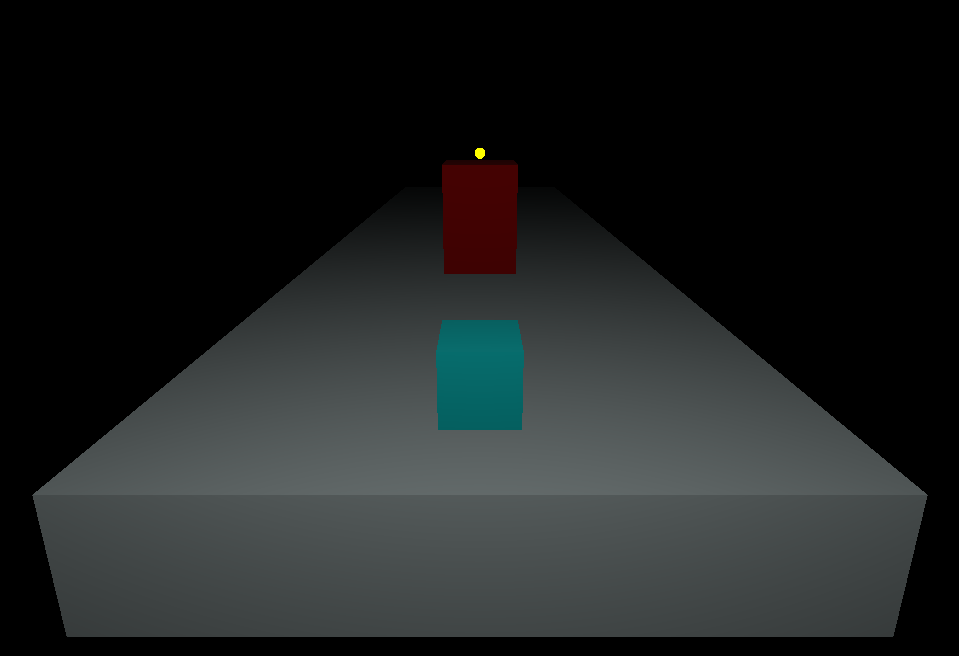
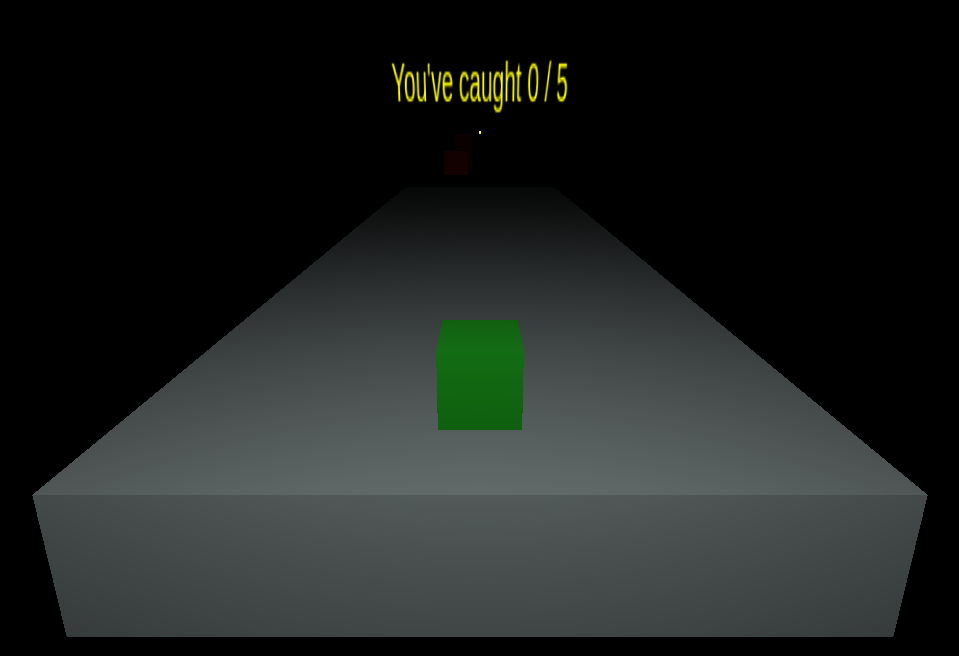
Before and after one commit to john1183-prog/first-three-js-game, a plain HTML site: page index.html in a window 1280 px wide. Shown: the part 144-800 px from the top of the page, without its empty margins (160-1119 px from the left). Drawn offline with nearby package versions, Linux system fonts and the light colour scheme; animation ran at ten frames a second.

Commit message:
Increased game goal and made it more efficient

```diff
--- a/index.html
+++ b/index.html
@@ -12,9 +12,12 @@
     </style>
   </head>
   <body>
-    <script src="https://cdn.jsdelivr.net/npm/three@0.160.0/build/three.min.js"></script>
+    <!-- <script src="https://cdn.jsdelivr.net/npm/three@0.160.0/build/three.min.js"></script> -->
+    <script src="three.min.js"></script>
     <script>
-      alert("Welcome to my 3d game!!!!! The goal is to catch the yellow ball without getting hit. Use the arrow keys or swipe to avoid obstacles on the way. Good luck!")
+      alert(
+        "Welcome to my 3d game!!!!! The goal is to catch the yellow ball without getting hit. Use the arrow keys or swipe to avoid obstacles on the way. Good luck!"
+      );
       const scene = new THREE.Scene();
       const camera = new THREE.PerspectiveCamera(
         75,
@@ -33,7 +36,7 @@
       const getItShapeGeometry = new THREE.SphereGeometry(0.1, 37, 37);
       const platformGeometry = new THREE.BoxGeometry(5, 1, 15);
       const mainGeometry = new THREE.BoxGeometry(0.5, 0.5, 0.5);
-      const material = new THREE.MeshStandardMaterial({ color: 0x00ffff });
+      const material = new THREE.MeshStandardMaterial({ color: 0x30ff30 });
       const obstacleMaterial = new THREE.MeshStandardMaterial({
         color: 0xff0000,
       });
@@ -43,6 +46,58 @@
       const getItShapeMaterial = new THREE.MeshBasicMaterial({
         color: 0xffff00,
       });
+
+      // text part
+      const canvas = document.createElement("canvas");
+      // canvas.width = 512;
+      // canvas.height = 256;
+      const ctx = canvas.getContext("2d");
+
+      function setText(text, color) {
+        let lineHeight = 20;
+        let maxWidth = 200;
+        ctx.font = "20px Arial";
+        // canvas.width = maxWidth + 20;
+
+        let words = text.split(" ");
+        let lines = [];
+        let currentLine = words[0];
+
+        for (let i = 1; i < words.length; i++) {
+          let testLine = currentLine + " " + words[i];
+          let metrics = ctx.measureText(testLine);
+          if (metrics.width > maxWidth) {
+            lines.push(currentLine);
+            currentLine = words[i];
+          } else {
+            currentLine = testLine;
+          }
+        }
+        lines.push(currentLine);
+        let topPadding = 20;
+        let bottomPadding = 20;
+        canvas.height = topPadding + lines.length * lineHeight + bottomPadding;
+
+        // ctx.clearRect(0, 0, canvas.width, canvas.height);
+        ctx.fillStyle = color;
+        ctx.font = "20px Arial";
+        ctx.textAlign = "center";
+        ctx.textBaseline = "top";
+        for (let i = 0; i < lines.length; i++) {
+          let y = topPadding + i * lineHeight;
+          ctx.fillText(lines[i], canvas.width / 2, y);
+        }
+        texture.needsUpdate = true;
+      }
+
+      const texture = new THREE.CanvasTexture(canvas);
+
+      const plane = new THREE.Mesh(
+        new THREE.PlaneGeometry(4, 2),
+        new THREE.MeshBasicMaterial({ map: texture, transparent: true })
+      );
+      scene.add(plane);
+      plane.position.set(0, 3, 3);
 
       const mainBox = new THREE.Box3();
       const obstacleBox = new THREE.Box3();
@@ -62,9 +117,15 @@
       scene.add(getItShape);
 
       main.position.set(0, 1, 7);
-      obstacle.position.set(0, 1, 0);
-      jumpObstacle.position.set(0, 1, -5);
-      getItShape.position.set(0, 2, -5);
+      obstacle.position.z = -25;
+      jumpObstacle.position.z = -15;
+      getItShape.position.set(0, 2, -35);
+
+      const obstacles = [obstacle, jumpObstacle];
+      obstacles.forEach((e) => {
+        e.position.x = [-1, 0, 1][Math.floor(Math.random() * 3)];
+        e.position.y = 1;
+      });
 
       const light = new THREE.PointLight(0xffffff, 10);
       light.position.set(0, 4, 10);
@@ -73,11 +134,15 @@
       var turnRight = false;
       var turnLeft = false;
       var djump = 0.04;
+      var dbounce = 0.1;
       var goal;
       var gameOver = false;
       var score = 0;
-      const obstacles = [obstacle, jumpObstacle];
       const obstacleBoxes = [obstacleBox, jumpObstacleBox];
+      var catches = 0;
+      var goalCatches = 5;
+      var bounceBack = false;
+      setText(`You've caught ${catches} / ${goalCatches}`, "yellow");
 
       function animate() {
         const id = requestAnimationFrame(animate);
@@ -87,37 +152,71 @@
           if (e.position.z < 7) {
             e.position.z += 0.05;
           } else {
-            e.position.z = 0;
+            e.position.z = -5;
             e.position.x = [-1, 0, 1][Math.floor(Math.random() * 3)];
           }
         });
 
+        mainBox.setFromObject(main);
+        obstacleBox.setFromObject(obstacle);
+        jumpObstacleBox.setFromObject(jumpObstacle);
+
+        if (bounceBack) {
+          if (getItShape.position.z >= -15) {
+            getItShape.position.z -= 0.1;
+            getItShape.position.y -= dbounce;
+            if (getItShape.position.y <= 1) {
+              dbounce = -dbounce;
+              catches++;
+            }
+          } else {
+            getItShape.position.y = 2;
+            bounceBack = false;
+            dbounce = Math.abs(dbounce);
+            getItShape.position.x = [-1, 0, 1][Math.floor(Math.random() * 3)];
+          }
+        } else {
+          getItShapeBox.setFromObject(getItShape);
           if (getItShape.position.z < 10) {
             getItShape.position.z += 0.1;
           } else {
-            getItShape.position.z = 0;
+            getItShape.position.z = -10;
             getItShape.position.x = [-1, 0, 1][Math.floor(Math.random() * 3)];
           }
+        }
 
-        mainBox.setFromObject(main);
-        obstacleBox.setFromObject(obstacle);
-        jumpObstacleBox.setFromObject(jumpObstacle);
-        getItShapeBox.setFromObject(getItShape);
         obstacleBoxes.forEach((e) => {
           if (mainBox.intersectsBox(e)) {
+            // cancelAnimationFrame(id);
+            // console.log("You've been hit!!! and score is", score);
+            setText(
+              `You've been hit!!   But scored ${score} and you've caught ${catches} / ${goalCatches}`,
+              "red"
+            );
+            alert(
+              `You've been hit!!   But scored ${score} and you've caught ${catches} / ${goalCatches}`,
+              "red"
+            );
             gameOver = true;
-            cancelAnimationFrame(id);
-            console.log("You've been hit!!! and score is", score);
-            alert(`You've been hit!! but scored ${score}!!!`);
           }
         });
         if (mainBox.intersectsBox(getItShapeBox)) {
+          setText(`You've caught ${catches} / ${goalCatches}`, "yellow");
+          // console.log(catches);
+          bounceBack = true;
+          if (catches >= goalCatches) {
+            // console.log("You've caught it!!! with a score of", score);
+            setText(
+              `You've caught them all!!!   With a score of ${score}!!!`,
+              "yellow"
+            );
+            alert(
+              `You've caught them all!!!   With a score of ${score}!!!`,
+              "yellow"
+            );
             gameOver = true;
-            cancelAnimationFrame(id);
-            console.log("You've caught it!!! with a score of", score);
-            alert(`You've caught it!!! with a score of ${score}!!!`);
           }
-        // console.log(main.position.x);
+        }
         if (jump) {
           main.rotation.x += -0.1;
           main.position.y <= 2.5 ? (djump = djump) : (djump = -djump);
@@ -174,7 +273,6 @@
             turnLeft = false;
           }
         }
-        userInputFunction();
         renderer.render(scene, camera);
       }
       var clientX, clientY, dClientX, dClientY;
@@ -182,25 +280,34 @@
         document.addEventListener("touchstart", (e) => {
           clientX = e.changedTouches[0].clientX;
           clientY = e.changedTouches[0].clientY;
-      })
+        });
         document.addEventListener("touchend", (e) => {
           dClientX = e.changedTouches[0].clientX - clientX;
           dClientY = e.changedTouches[0].clientY - clientY;
-        console.log(dClientX)
-        console.log(dClientY)
-        if (dClientY <= -100){
+          // console.log(dClientX);
+          // console.log(dClientY);
+          if (dClientY <= -100) {
             main.position.y = 1;
             main.rotation.x = 0;
             djump = Math.abs(djump);
             jump = true;
           }
-        if (dClientX >= 100){
+          if (dClientX >= 100) {
             turnRight = true;
           }
-        if (dClientX <= -100){
+          if (dClientX <= -100) {
             turnLeft = true;
           }
-      })
+
+          if (
+            Math.abs(dClientX) <= 10 &&
+            Math.abs(dClientY && gameOver) <= 10
+          ) {
+            if (gameOver) {
+              restartGame();
+            }
+          }
+        });
         document.addEventListener("keydown", (e) => {
           switch (e.key) {
             case "ArrowUp":
@@ -209,13 +316,20 @@
               djump = Math.abs(djump);
               jump = true;
               break;
+
             case "ArrowRight":
               turnRight = true;
+              break;
 
-              break;
             case "ArrowLeft":
               turnLeft = true;
+              break;
 
+            case " ":
+            case "Enter":
+              if (gameOver) {
+                restartGame();
+              }
               break;
 
             default:
@@ -224,8 +338,23 @@
           }
         });
       }
+      userInputFunction();
+      animate();
 
-      animate();
+      function restartGame() {
+        score = 0;
+        catches = 0;
+        gameOver = false;
+        obstacle.position.z = -25;
+        jumpObstacle.position.z = -15;
+        obstacles.forEach((e) => {
+          e.position.x = [-1, 0, 1][Math.floor(Math.random() * 3)];
+        });
+        getItShape.position.z = 0;
+        getItShape.position.x = [-1, 0, 1][Math.floor(Math.random() * 3)];
+        main.position.x = 0;
+        main.rotation.y = 0;
+      }
     </script>
   </body>
 </html>
```
Lines whose indentation alone changed are shown as unchanged.
